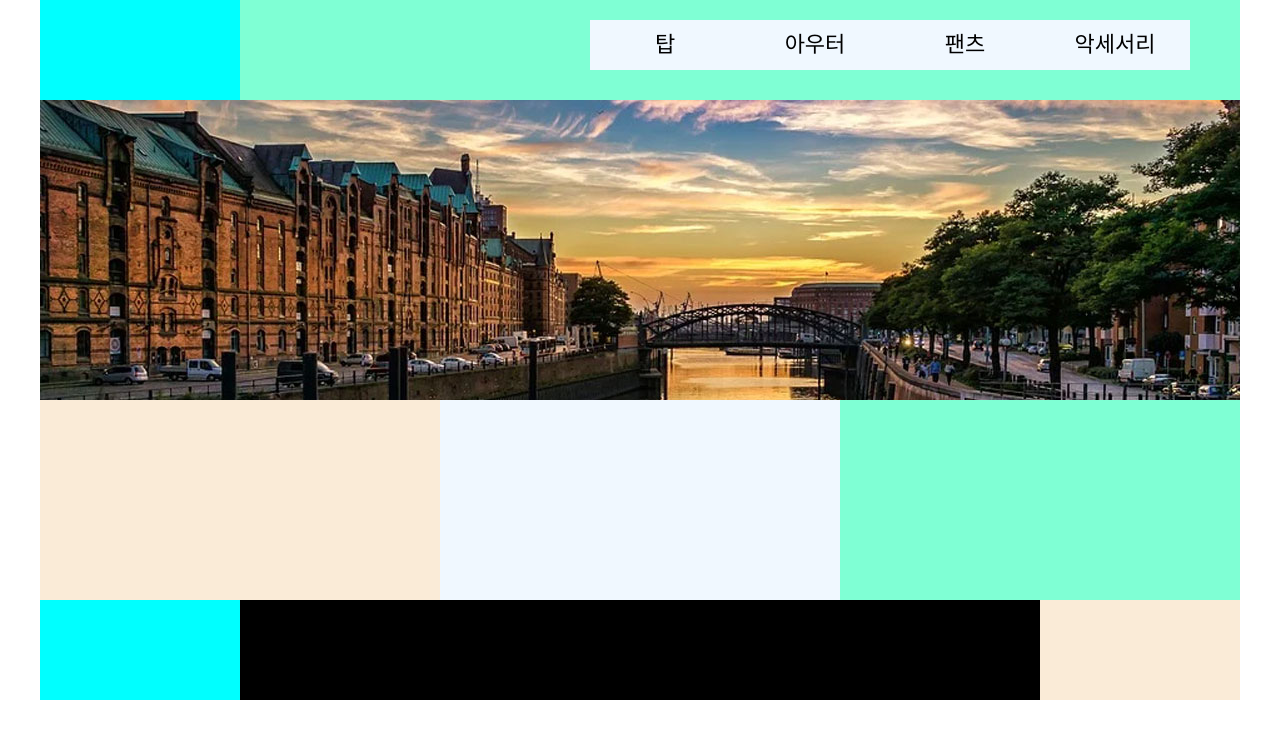
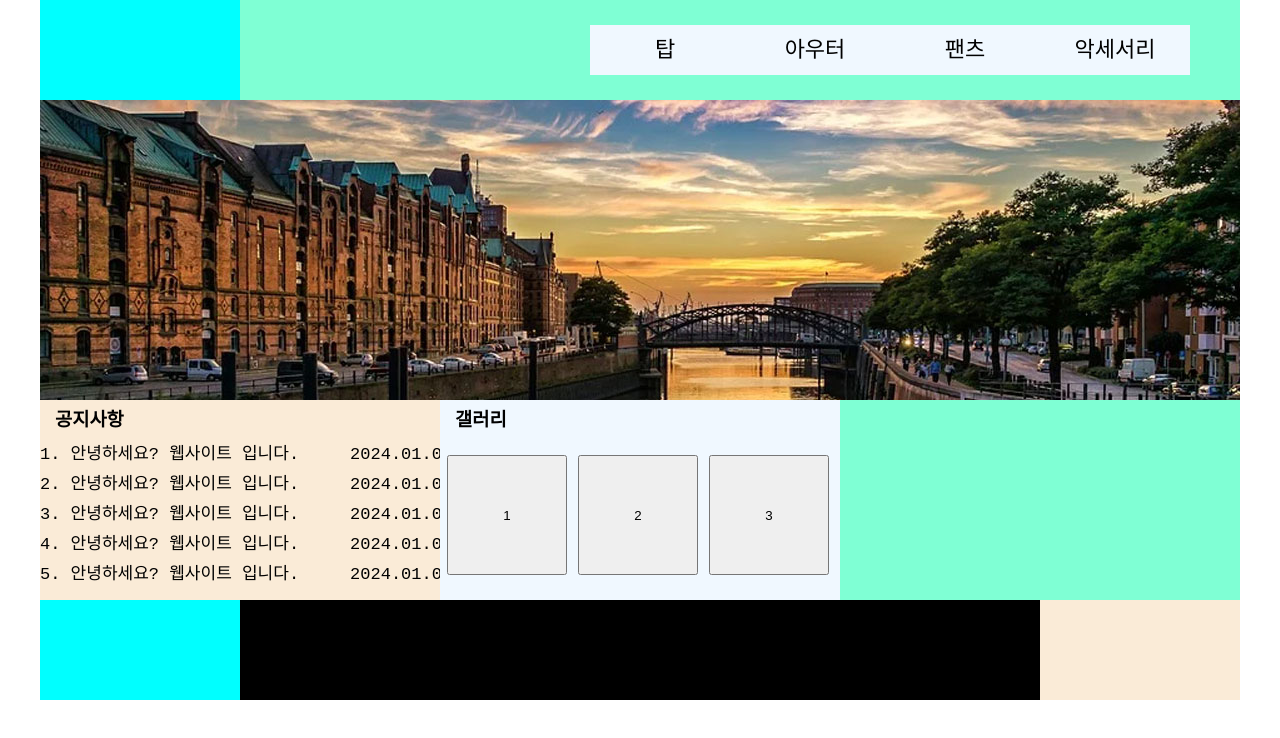
Before and after one commit to TaeWoongYoun/teamproject, a plain HTML site: page index.html in a window 1280 px wide. Drawn offline with nearby package versions, Linux system fonts and the light colour scheme.

Commit message:
Test : content update

```diff
--- a/index.html
+++ b/index.html
@@ -65,10 +65,21 @@
         </div>
         <div class="content">
             <div class="left">
+                <h3>공지사항</h3>
+                <pre>
+1. 안녕하세요? 웹사이트 입니다.     2024.01.08
+2. 안녕하세요? 웹사이트 입니다.     2024.01.08
+3. 안녕하세요? 웹사이트 입니다.     2024.01.08
+4. 안녕하세요? 웹사이트 입니다.     2024.01.08
+5. 안녕하세요? 웹사이트 입니다.     2024.01.08
+                </pre>
 
             </div>
             <div class="center">
-
+                <h3>갤러리</h3>
+                <button>1</button>
+                <button>2</button>
+                <button>3</button>
             </div>
             <div class="right">
 
@@ -86,5 +97,6 @@
             </div>
         </div>
     </div>
+
 </body>
 </html>
--- a/style.css
+++ b/style.css
@@ -39,7 +39,7 @@ a{
 }
 
 .main{
-    padding: 20px 0 0 350px;
+    padding: 25px 0 0 350px;
     font-size: 22px;
     text-align: center;
     line-height: 50px;
@@ -137,16 +137,33 @@ a{
     display: flex;
 }
 
+h3{
+    line-height: 40px;
+    margin-left: 15px;
+}
+
 .left{
     width: 400px;
     height: 100%;
     background-color: antiquewhite;
 }
 
+.left pre{
+    font-size: 17px;
+    line-height: 30px;
+}
+
 .center{
     width: 400px;
     height: 100%;
     background-color: aliceblue;
+}
+
+button{
+    margin-top: 15px;
+    margin-left: 7px;
+    width: 120px;
+    height: 120px;
 }
 
 .right{
```
